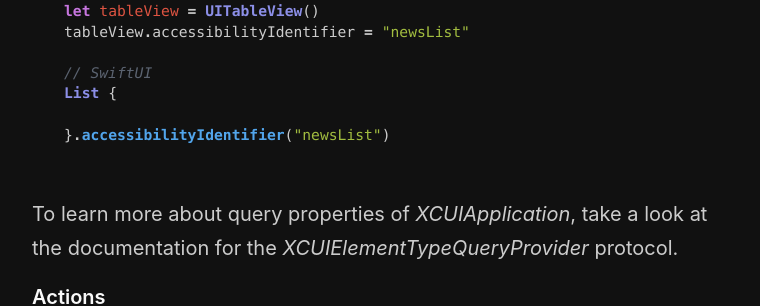
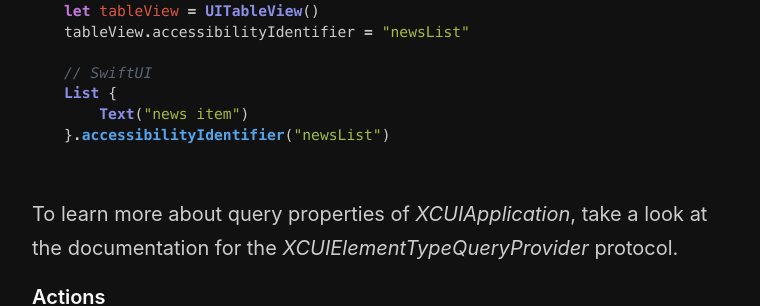
Before and after one commit to mecid/mecid.github.io, a Jekyll site: the page built from _posts/2021-03-18-ui-testing-in-swift-with-xctest-framework.md, in a window 1280 px wide and 900 px high, scrolled down 2829 px. Shown: the part 155-461 px from the top of the window, without its empty margins (258-1018 px from the left). Built offline with Jekyll 4.4.1, drawn with Linux system fonts in a browser that asks for light colours.

Commit message:
Code example improved in ui testing post

````diff
--- a/_posts/2021-03-18-ui-testing-in-swift-with-xctest-framework.md
+++ b/_posts/2021-03-18-ui-testing-in-swift-with-xctest-framework.md
@@ -74,7 +74,7 @@ tableView.accessibilityIdentifier = "newsList"
 
 // SwiftUI
 List {
-
+    Text("news item")
 }.accessibilityIdentifier("newsList")
 ```
 To learn more about query properties of *XCUIApplication*, take a look at the documentation for the *XCUIElementTypeQueryProvider* protocol.
````
